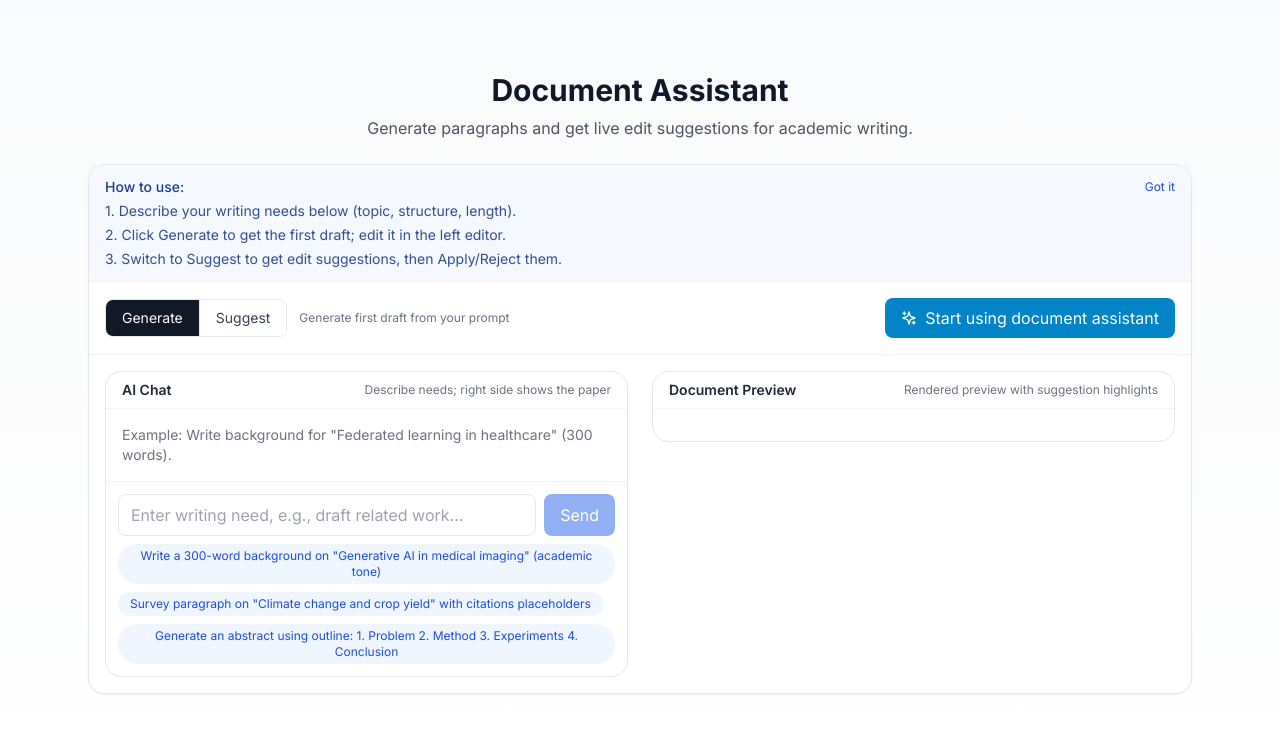
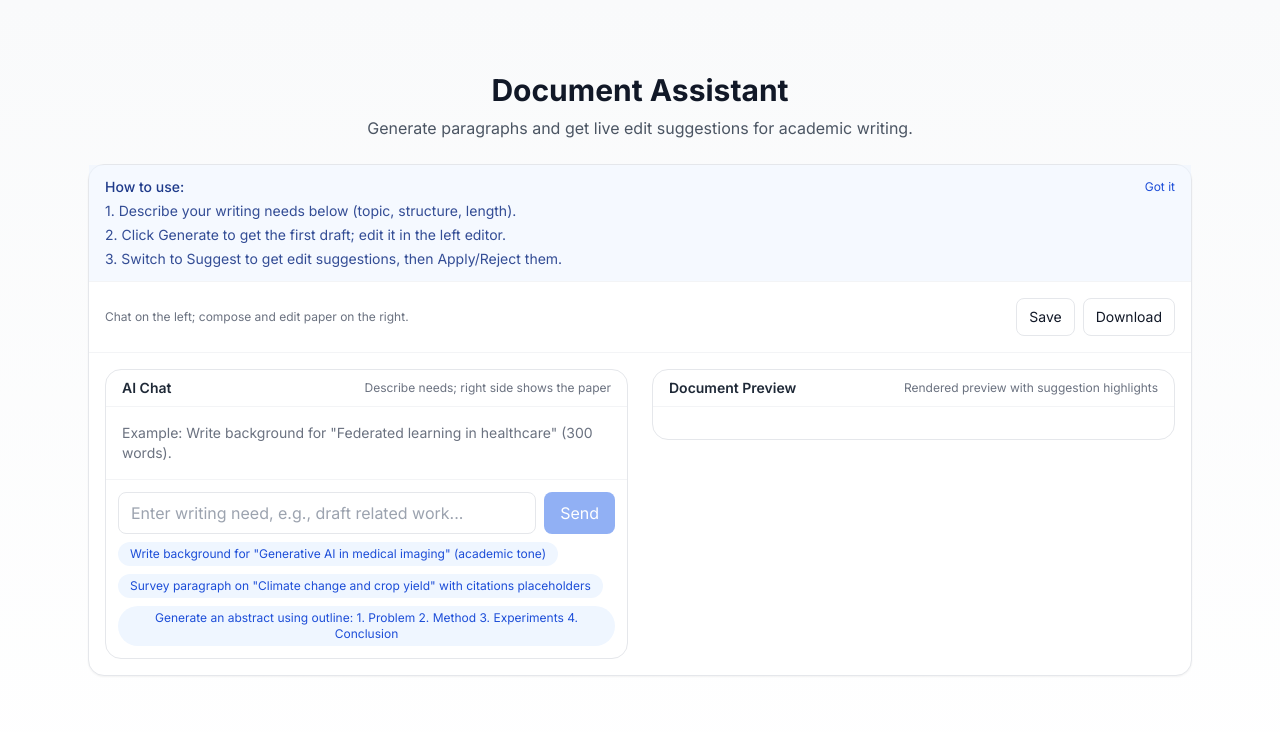
Before and after one commit to Mercury-nju/Citea, a Next.js app: page /document-assistant in a window 1280 px wide. Shown: the top 732 px of the page. Built offline with nearby package versions, Linux system fonts and the light colour scheme.

Commit message:
ux(document-assistant): remove generate/suggest tabs; pure left chat -> right document; lift any word/paragraph cap in system prompt

```diff
--- a/app/api/document-assistant/route.ts
+++ b/app/api/document-assistant/route.ts
@@ -47,14 +47,14 @@ export async function POST(request: NextRequest) {
 - 学术风格，措辞克制、客观、明确；避免营销语气。
 - 结构清晰、段落连贯，首句点题、末句承接；术语一致。
 - 不捏造数据与来源；如需引用，用占位符 [ref] 表示，不生成虚假参考文献。
-- 输出默认使用中文（若 language=zh），且每次“generate”生成1–3段自然段，长度适中、可直接拼接进文档。
+- 输出默认使用中文（若 language=zh）。长度遵循用户要求；若未指定长度，请生成充分且专业的章节级内容，不做固定字数或段落限制。
 建议模式（suggest）要求：输出严格 JSON（见后文格式），只给可独立应用的小修改。
 ` : `You are Citea's Academic Paper Writer. Your goal is to iteratively produce publication-grade academic text (background, related work, method, experiments, conclusion, abstract, introduction, etc.) from user intents, and provide concise edit suggestions when asked.
 Style:
 - Academic tone, objective and precise. No marketing language.
 - Clear structure and cohesion; topic sentence first, concluding sentence to connect; consistent terminology.
 - Do NOT fabricate data or sources. If references are needed, use placeholders like [ref]; do not invent bibliography.
-- For "generate", output 1–3 paragraphs per call suitable for direct concatenation to the document.
+- Follow user length instructions. If unspecified, produce substantial, section-level content with no fixed word/paragraph limit.
 For "suggest", return strict JSON with small, independently applicable edits.
 `
 
--- a/components/DocumentAssistant.tsx
+++ b/components/DocumentAssistant.tsx
@@ -14,7 +14,7 @@ type Suggestion = {
 
 export default function DocumentAssistant() {
   const { t, language } = useLanguage()
-  const [started, setStarted] = useState(false)
+  const [started, setStarted] = useState(true)
   const [operation, setOperation] = useState<'generate' | 'suggest'>('generate')
   const [editorText, setEditorText] = useState('')
   const [instructions, setInstructions] = useState('')
@@ -28,12 +28,12 @@ export default function DocumentAssistant() {
   const examplePrompts = useMemo(() => (
     language === 'zh'
       ? [
-          '为“生成式AI在医学影像中的应用”撰写研究背景与意义（约300字）',
+          '为“生成式AI在医学影像中的应用”撰写研究背景与意义',
           '围绕“气候变化与农业产量”写一段相关工作综述（学术风格）',
           '根据提纲：1.问题定义 2.方法 3.实验 4.结论，生成摘要',
         ]
       : [
-          'Write a 300-word background on "Generative AI in medical imaging" (academic tone)',
+          'Write background for "Generative AI in medical imaging" (academic tone)',
           'Survey paragraph on "Climate change and crop yield" with citations placeholders',
           'Generate an abstract using outline: 1. Problem 2. Method 3. Experiments 4. Conclusion',
         ]
@@ -241,40 +241,8 @@ export default function DocumentAssistant() {
           </div>
         )}
         <div className="p-4 border-b border-gray-100 flex flex-wrap items-center gap-3">
-          <div className="inline-flex rounded-lg overflow-hidden border border-gray-200">
-            <button
-              className={`px-4 py-2 text-sm ${operation === 'generate' ? 'bg-gray-900 text-white' : 'bg-white text-gray-700'}`}
-              onClick={() => setOperation('generate')}
-            >{t?.documentAssistant?.generate || 'Generate'}</button>
-            <button
-              className={`px-4 py-2 text-sm border-l border-gray-200 ${operation === 'suggest' ? 'bg-gray-900 text-white' : 'bg-white text-gray-700'}`}
-              onClick={() => setOperation('suggest')}
-            >{t?.documentAssistant?.suggest || 'Suggest'}</button>
-          </div>
-          <span className="text-xs text-gray-500">{operation === 'generate' ? (language === 'zh' ? '根据需求生成首版文本' : 'Generate first draft from your prompt') : (language === 'zh' ? '分析当前文本并给出可应用的修改建议' : 'Analyze current text and return actionable suggestions')}</span>
-
-          {!started && (
-            <button
-              onClick={handleStart}
-              className="ml-auto inline-flex items-center gap-2 bg-primary-600 text-white px-4 py-2 rounded-lg hover:bg-primary-700"
-            >
-              <Sparkles size={16} /> {t?.documentAssistant?.start || 'Start using document assistant'}
-            </button>
-          )}
-
-          {started && (
-            <button
-              onClick={callAssistant}
-              disabled={loading}
-              className="ml-auto inline-flex items-center gap-2 bg-primary-600 text-white px-4 py-2 rounded-lg hover:bg-primary-700 disabled:opacity-50"
-            >
-              {loading ? <Loader2 className="animate-spin" size={16} /> : <Sparkles size={16} />}
-              {operation === 'generate' ? (t?.documentAssistant?.generate || 'Generate') : (t?.documentAssistant?.getSuggestions || 'Get suggestions')}
-            </button>
-          )}
-
-          {started && (
-            <div className="flex items-center gap-2 ml-2">
+          <span className="text-xs text-gray-500">{language === 'zh' ? '左边与 AI 对话，右边生成与编辑论文内容。' : 'Chat on the left; compose and edit paper on the right.'}</span>
+          <div className="flex items-center gap-2 ml-auto">
             <button onClick={saveDocument} className="px-3 py-2 text-sm border border-gray-200 rounded-lg hover:bg-gray-50">
               {language === 'zh' ? '保存' : 'Save'}
             </button>
@@ -282,7 +250,6 @@ export default function DocumentAssistant() {
               {language === 'zh' ? '下载' : 'Download'}
             </button>
           </div>
-          )}
         </div>
 
         <div className="p-4 grid lg:grid-cols-2 gap-6">
```
Lines whose indentation alone changed are shown as unchanged.
